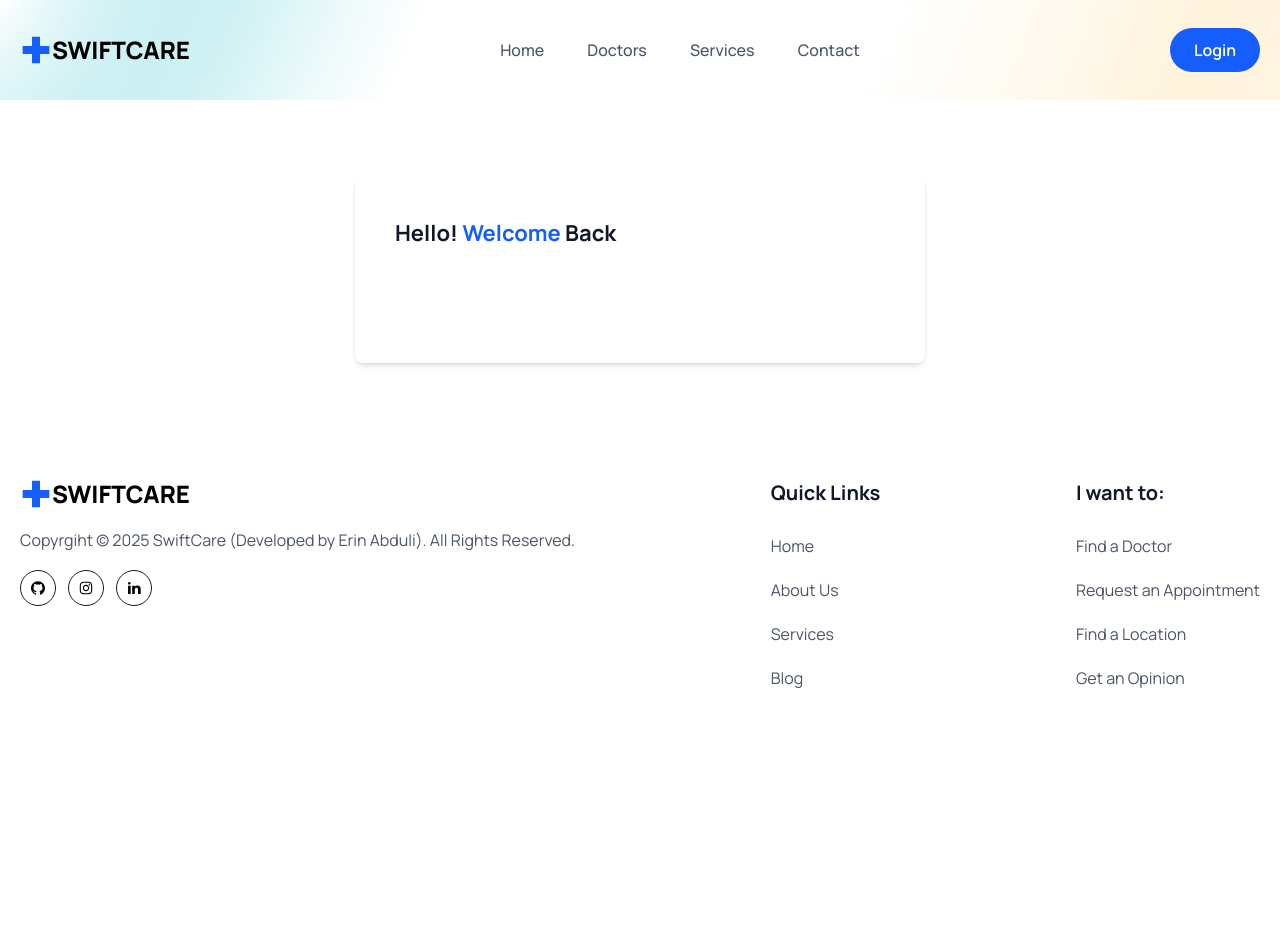
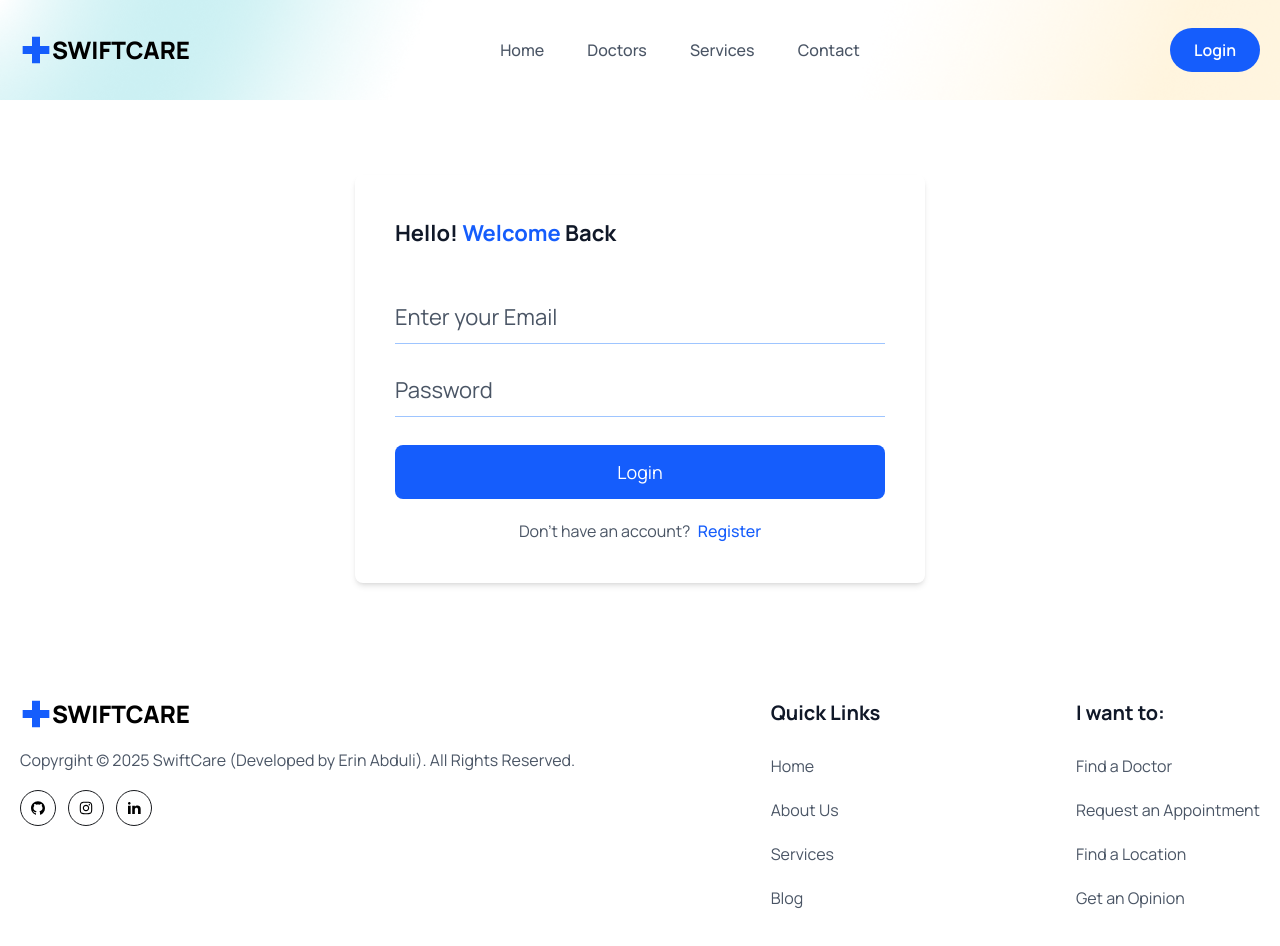
Before and after one commit to ErinAbduli/swiftcare, a React (Vite) app in the folder client/: page /login in a window 1280 px wide. Shown: the top 946 px of the page. Before the commit the page ends 800 px from the top, so only its background shows below. Built offline with nearby package versions, Linux system fonts and the light colour scheme.

Commit message:
Finished login page

```diff
--- a/client/src/pages/Login.jsx
+++ b/client/src/pages/Login.jsx
@@ -1,13 +1,63 @@
-import React from "react";
+import React, { useState } from "react";
+import { Link } from "react-router-dom";
 
 const Login = () => {
+	const [formData, setFormData] = useState({
+		email: "",
+		password: "",
+	});
+
+	const handleInputChange = (e) => {
+		setFormData({ ...formData, [e.target.name]: e.target.value });
+	};
+
 	return (
 		<section className="px-5 lg:px-0">
 			<div className="w-full max-w-[570px] mx-auto rounded-lg shadow-md md:p-10">
 				<h3 className="text-gray-900 text-[22px] leading-9 font-bold mb-10">
 					Hello! <span className="text-blue-600">Welcome</span> Back
 				</h3>
-				<form className="py-4"></form>
+				<form className="py-4 md:py-0">
+					<div className="mb-5">
+						<input
+							type="email"
+							name="email"
+							placeholder="Enter your Email"
+							value={formData.email}
+							onChange={handleInputChange}
+							className="w-full  py-3 border-b border-solid border-[#0066ff61] focus:outline-none focus:border-b-blue-600 text-[22px] leading-7 text-gray-900 placeholder:text-gray-600 cursor-pointer"
+							required
+						/>
+					</div>
+					<div className="mb-5">
+						<input
+							type="password"
+							name="password"
+							placeholder="Password"
+							value={formData.password}
+							onChange={handleInputChange}
+							className="w-full  py-3 border-b border-solid border-[#0066ff61] focus:outline-none focus:border-b-blue-600 text-[22px] leading-7 text-gray-900 placeholder:text-gray-600  cursor-pointer"
+							required
+						/>
+					</div>
+					<div className="mt-7">
+						<button
+							type="submit"
+							className="w-full bg-blue-600 text-white text-[18px] leading-[30px] rounded-lg px-4 py-3"
+						>
+							Login
+						</button>
+					</div>
+					<p className="mt-5 text-gray-600 text-center">
+						Don't have an account?{" "}
+						<Link
+							to="/register"
+							className="text-blue-600 font-medium ml-1"
+						>
+							Register
+						</Link>
+					</p>
+				</form>
 			</div>
 		</section>
 	);
```
